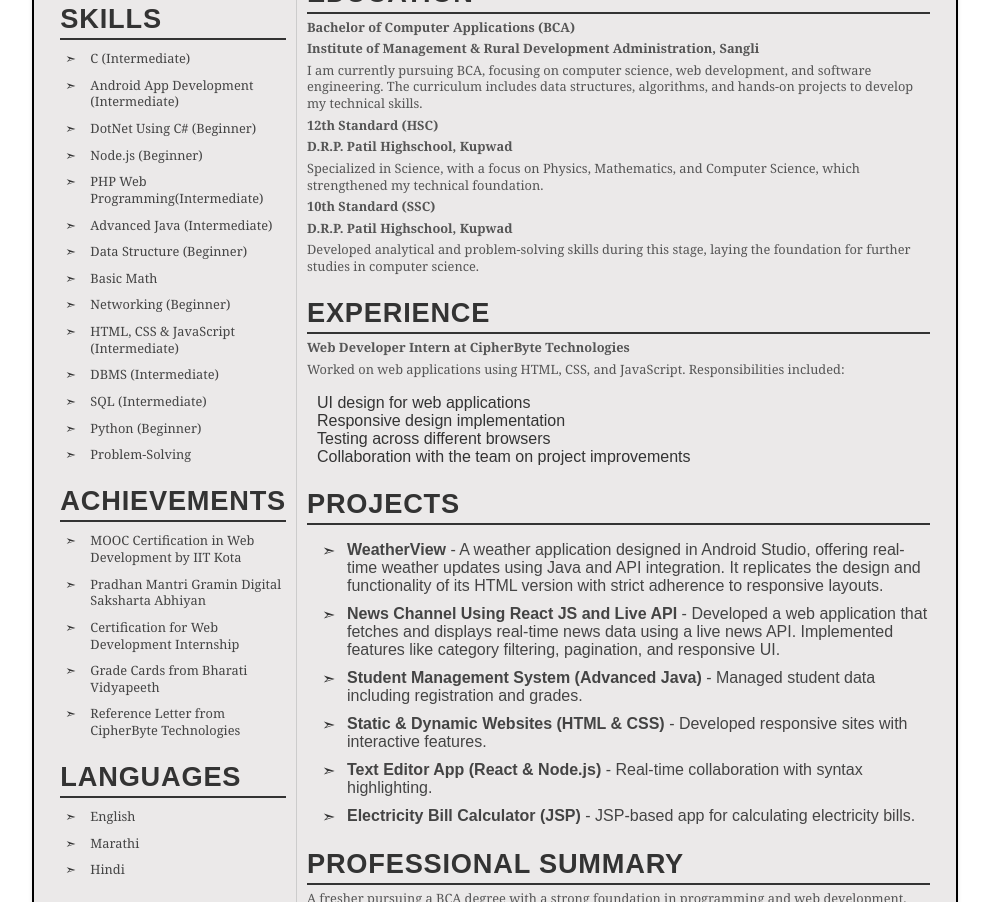
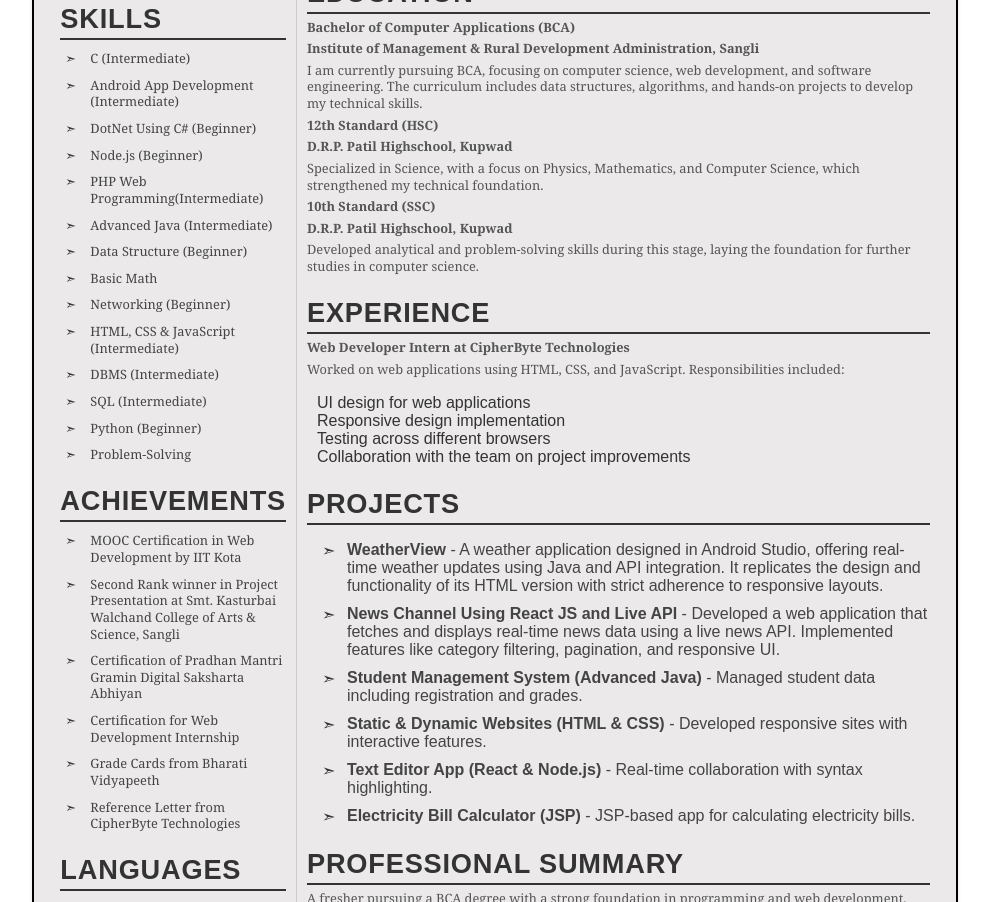
Before and after one commit to itsaditya2005/my-resume, a plain HTML site: page index.html in a window 1280 px wide. Shown: the part 294-1196 px from the top of the page, without its empty margins (145-1134 px from the left). Drawn offline with Linux system fonts and the light colour scheme.

Commit message:
index.html

```diff
--- a/index.html
+++ b/index.html
@@ -4,7 +4,7 @@
 <head>
   <meta charset="UTF-8">
   <meta name="viewport" content="width=device-width, initial-scale=1.0">
-  <title>Aditya Uday Patil - Resume</title>
+  <title>Aditya Patil - Resume</title>
   <link rel="stylesheet" href="style.css">
 </head>
 
@@ -42,7 +42,8 @@
       <h2>Achievements</h2>
       <ul class="achievements">
         <li>MOOC Certification in Web Development by IIT Kota</li>
-        <li>Pradhan Mantri Gramin Digital Saksharta Abhiyan</li>
+        <li>Second Rank winner in Project Presentation at Smt. Kasturbai Walchand College of Arts & Science, Sangli</li>
+        <li>Certification of Pradhan Mantri Gramin Digital Saksharta Abhiyan</li>
         <li>Certification for Web Development Internship</li>
         <li>Grade Cards from Bharati Vidyapeeth</li>
         <li>Reference Letter from CipherByte Technologies</li>
```
